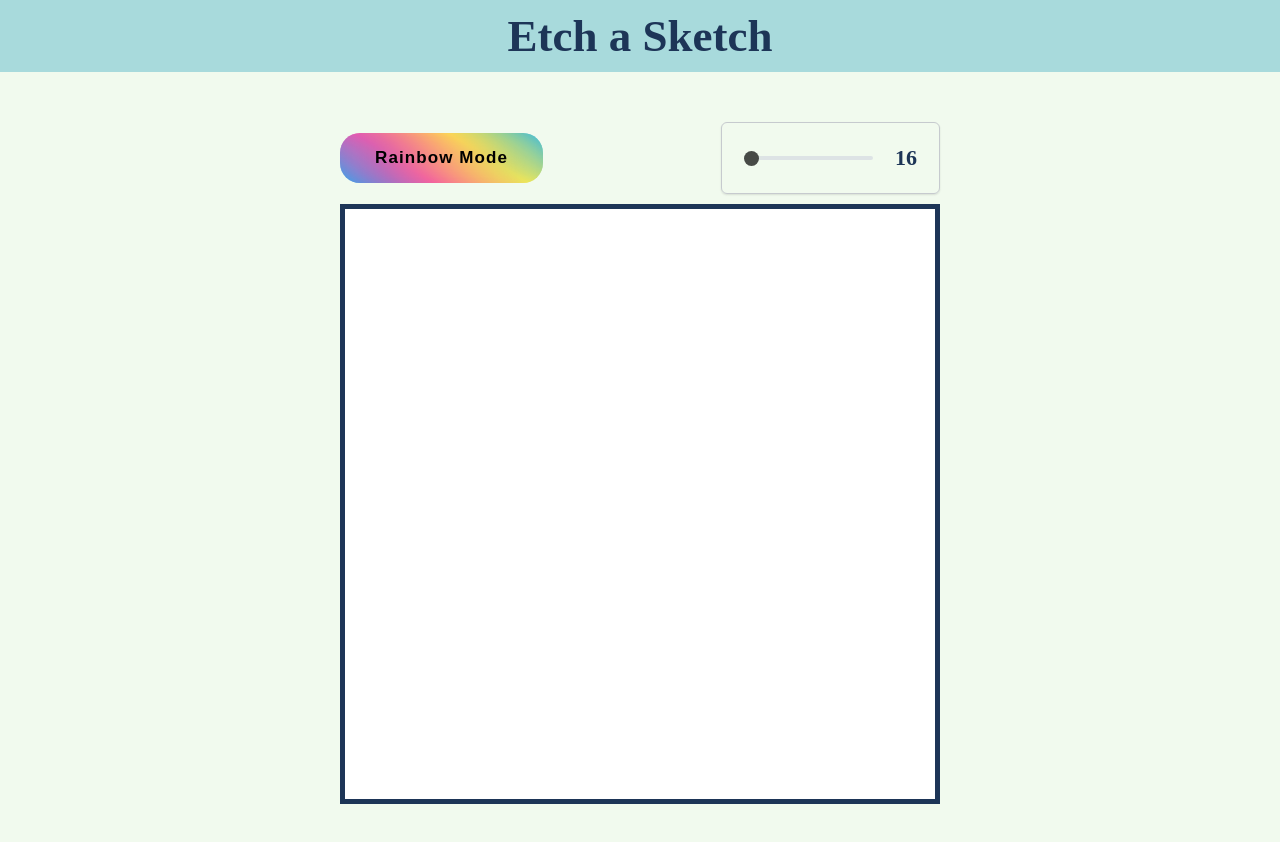
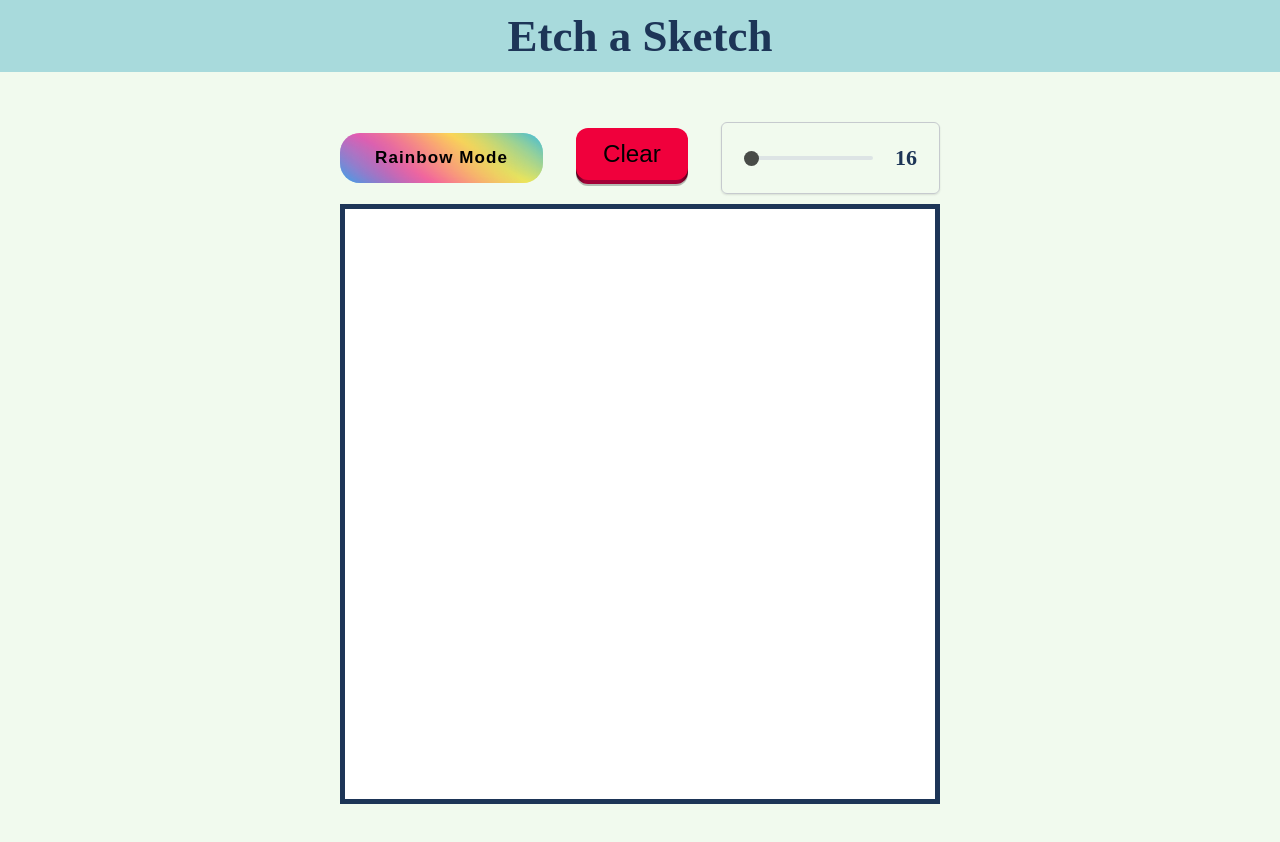
Before and after one commit to HuiHarrison/Odin-Etch-a-Sketch, a plain HTML site: page index.html in a window 1280 px wide. Shown: the top 842 px of the page. Drawn offline with Linux system fonts and the light colour scheme.

Commit message:
Add Clear Button to GUI

```diff
--- a/index.html
+++ b/index.html
@@ -20,6 +20,13 @@
                 <button class="rainbowBtn" type="button">
                     <span>Rainbow Mode</span>
                 </button>
+
+                <button class="clearBtn">
+                    <span class="shadow"></span>
+                    <span class="edge"></span>
+                    <span class="front text"> Clear</span>
+                </button>
+
                 <div class="PB-range-slider-div">
                     <input type="range" min="16" max="100" value="16" class="PB-range-slider" id="myRange">
                     <p class="PB-range-slidervalue">16</p>
--- a/style.css
+++ b/style.css
@@ -49,6 +49,97 @@ h1 {
     justify-content: space-between;
     align-items: center;
 }
+
+.clearBtn {
+    position: relative;
+    border: none;
+    background: transparent;
+    padding: 0;
+    cursor: pointer;
+    outline-offset: 4px;
+    transition: filter 250ms;
+    user-select: none;
+    touch-action: manipulation;
+   }
+
+   .clearBtn .shadow {
+    position: absolute;
+    top: 0;
+    left: 0;
+    width: 100%;
+    height: 100%;
+    border-radius: 12px;
+    background: hsl(0deg 0% 0% / 0.25);
+    will-change: transform;
+    transform: translateY(2px);
+    transition: transform
+       600ms
+       cubic-bezier(.3, .7, .4, 1);
+   }
+
+   .clearBtn .edge {
+    position: absolute;
+    top: 0;
+    left: 0;
+    width: 100%;
+    height: 100%;
+    border-radius: 12px;
+    background: linear-gradient(
+       to left,
+       hsl(340deg 100% 16%) 0%,
+       hsl(340deg 100% 32%) 8%,
+       hsl(340deg 100% 32%) 92%,
+       hsl(340deg 100% 16%) 100%
+     );
+   }
+
+   .clearBtn .front {
+    display: block;
+    position: relative;
+    padding: 12px 27px;
+    border-radius: 12px;
+    font-size: 1.1rem;
+    color: black;
+    background: hsl(345deg 100% 47%);
+    will-change: transform;
+    transform: translateY(-4px);
+    transition: transform
+       600ms
+       cubic-bezier(.3, .7, .4, 1);
+   }
+
+   .clearBtn:hover {
+    filter: brightness(110%);
+   }
+
+   .clearBtn:hover .front {
+    color: white;
+    transform: translateY(-6px);
+    transition: transform
+       250ms
+       cubic-bezier(.3, .7, .4, 1.5);
+   }
+
+   .clearBtn:active .front {
+    transform: translateY(-2px);
+    transition: transform 34ms;
+   }
+
+   .clearBtn:hover .shadow {
+    transform: translateY(4px);
+    transition: transform
+       250ms
+       cubic-bezier(.3, .7, .4, 1.5);
+   }
+
+   .clearBtn:active .shadow {
+    transform: translateY(1px);
+    transition: transform 34ms;
+   }
+
+   .clearBtn:focus:not(:focus-visible) {
+    outline: none;
+   }
 
 .rainbowBtn {
     border: none;
```
